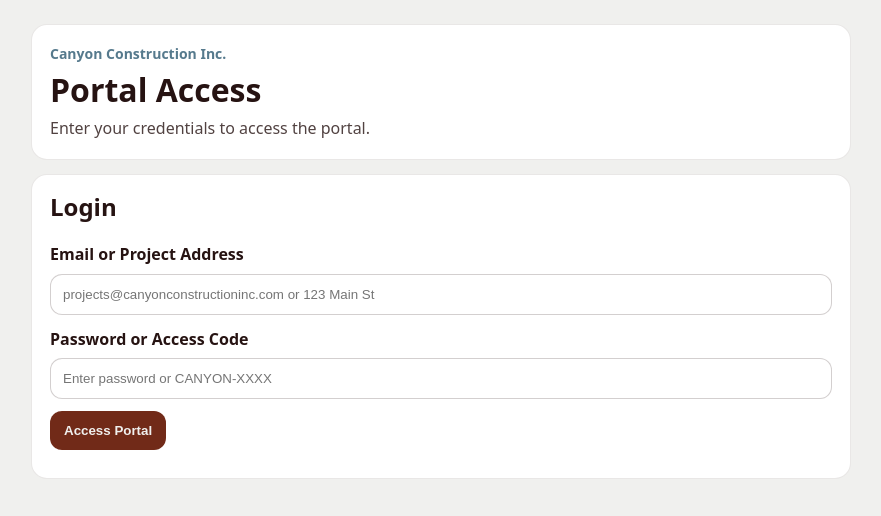
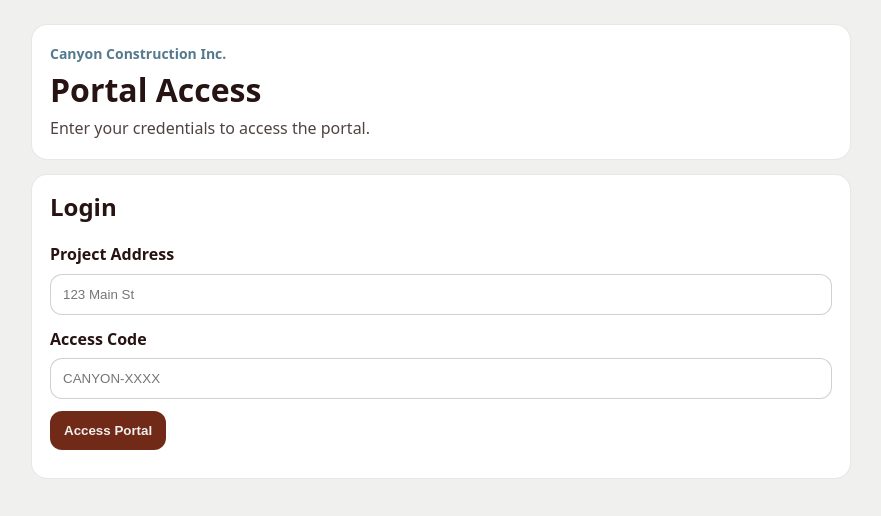
Before and after one commit to canyoncoor-sudo/canyon-customer-portal, a Next.js app: page / in a window 1280 px wide. Shown: the top 516 px of the page, without its empty margins (199-1080 px from the left). Built offline with nearby package versions, Linux system fonts and the light colour scheme.

Commit message:
Update login labels to customer-facing only (Project Address & Access Code)

```diff
--- a/app/page.tsx
+++ b/app/page.tsx
@@ -87,22 +87,22 @@ export default function Home() {
         <div style={{ background: "white", borderRadius: 16, padding: 18, border: "1px solid rgba(38,19,18,.10)", marginTop: 14 }}>
           <h2 style={{ marginTop: 0 }}>Login</h2>
 
-          <label style={{ fontWeight: 800 }}>Email or Project Address</label>
+          <label style={{ fontWeight: 800 }}>Project Address</label>
           <input
             value={field1}
             onChange={(e) => setField1(e.target.value)}
             onKeyPress={handleKeyPress}
-            placeholder="projects@canyonconstructioninc.com or 123 Main St"
+            placeholder="123 Main St"
             style={{ width: "100%", padding: 12, borderRadius: 12, border: "1px solid rgba(38,19,18,.2)", margin: "6px 0 12px" }}
           />
 
-          <label style={{ fontWeight: 800 }}>Password or Access Code</label>
+          <label style={{ fontWeight: 800 }}>Access Code</label>
           <input
             type="password"
             value={field2}
             onChange={(e) => setField2(e.target.value)}
             onKeyPress={handleKeyPress}
-            placeholder="Enter password or CANYON-XXXX"
+            placeholder="CANYON-XXXX"
             style={{ width: "100%", padding: 12, borderRadius: 12, border: "1px solid rgba(38,19,18,.2)", margin: "6px 0 12px" }}
           />
 
```
